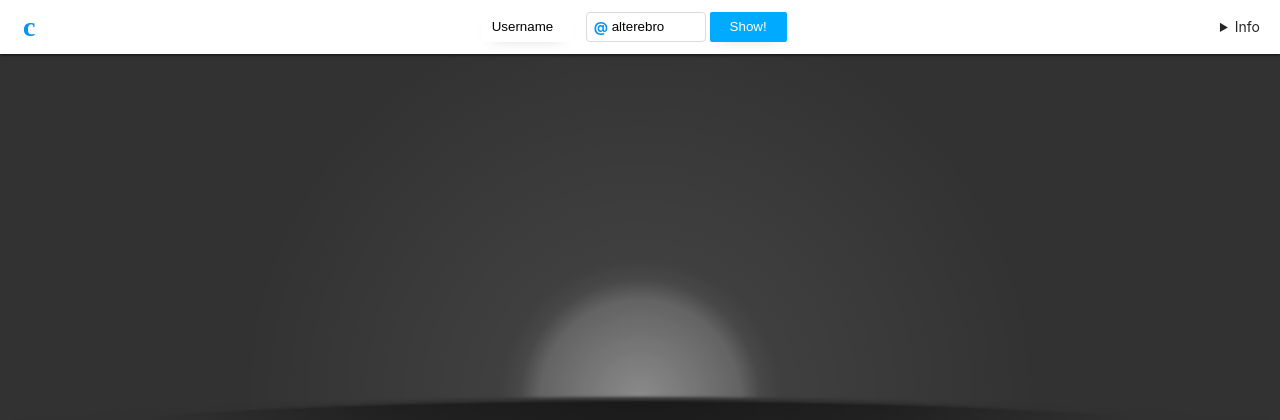
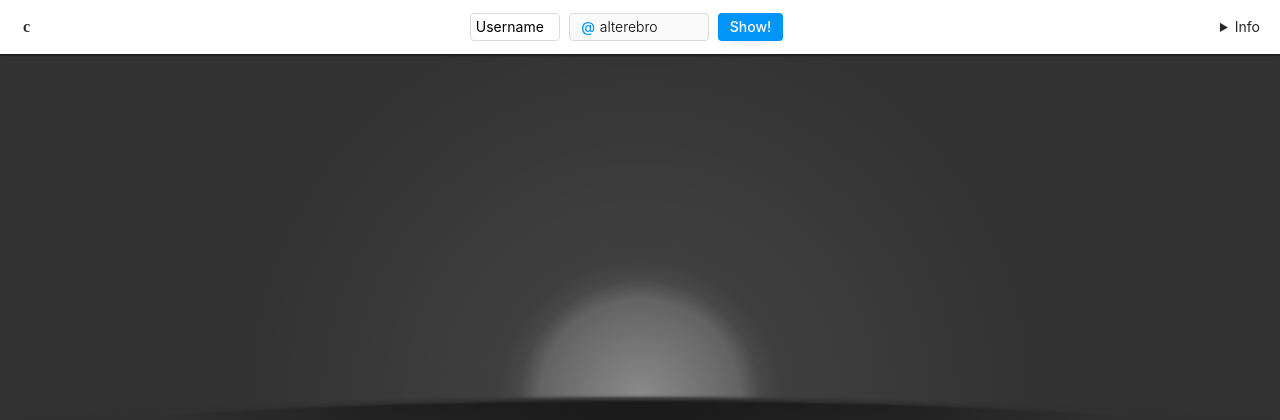
Before and after one commit to alterebro/instagram-cube, a PHP site: page /cube.html in a window 1280 px wide; the page is wider, and only the part inside the window is pictured. Shown: the top 420 px of that part. Run offline with PHP 8.4, Linux system fonts and the light colour scheme; some web fonts are replaced.

Commit message:
Top form

```diff
--- a/cube/css/cube.less
+++ b/cube/css/cube.less
@@ -219,73 +219,80 @@ header {
     background: #fff;
     color: #262626;
     box-shadow: 0 1px 3px rgba(0, 0, 0, .75);
-
     align-items: center;
     justify-content: space-between;
     padding: 0 2rem;
 
     > h1 {
-        strong {
-            display: none;
-        }
+        font-size: 1.6rem;
+        strong { display: none; }
+
+        a { color: var(--bg-color); }
+        a:hover { color: var(--primary-color); }
     }
 
     > form {
+
         input, select {
             border: none;
             border-radius: 4px;
-            line-height: 30px;
-            height: 30px;
+            line-height: 28px;
+            height: 28px;
+            margin: 0 .25rem;
+            padding: 0;
+            vertical-align: baseline;
+            font: inherit;
         }
 
         select {
             -webkit-appearance: none;
             -moz-appearance: none;
             appearance: none;
+            border: solid 1px #dbdbdb;
             background: #fff;
-            padding: 0 1rem;
+            padding: 0 .5rem;
             width: 9rem;
-            box-shadow: 0 5px 15px -10px rgba(0, 0, 0, .25);
-            margin: 0 1rem;
-            border-radius: 2px;
         }
+
         label {
             position: relative;
             strong {
-                line-height: 30px;
+                line-height: 28px;
                 position: absolute;
-                left: 8px;
+                left: 15px;
                 display: inline-block;
                 color: var(--primary-color);
+                font-weight: 500;
             }
             input[type="text"] {
                 border: solid 1px #dbdbdb;
-                background: #fff;
-                padding: 0 5px 0 25px;
-                // box-shadow: inset 0 1px 0 rgba(0, 0, 0, .15);
-                width: 12rem;
+                background: #fafafa;
+                padding: 0 5px 0 30px;
+                width: 14rem;
+                font-weight: 300;
             }
         }
+
         input[type="submit"] {
-            background: var(--aux-color);
+            background: var(--primary-color);
             color: #fff;
-            padding: 0 2rem;
+            padding: 0 1.2rem;
             box-shadow: 0 5px 15px -10px rgba(0, 0, 0, .25);
             cursor: pointer;
             transition: all .35s;
-            border-radius: 2px;
+            font-weight: 500;
 
             &:hover {
-                background: var(--primary-color);
+                background: var(--aux-color);
             }
         }
     }
-    //
-    // > details {
-    //     > div {
-    //         display: none;
-    //     }
-    // }
+
+    > details {
+        > div {
+            display: none;
+        }
+    }
 }
 
 
```
Also changed, not shown: cube/css/cube.css.
